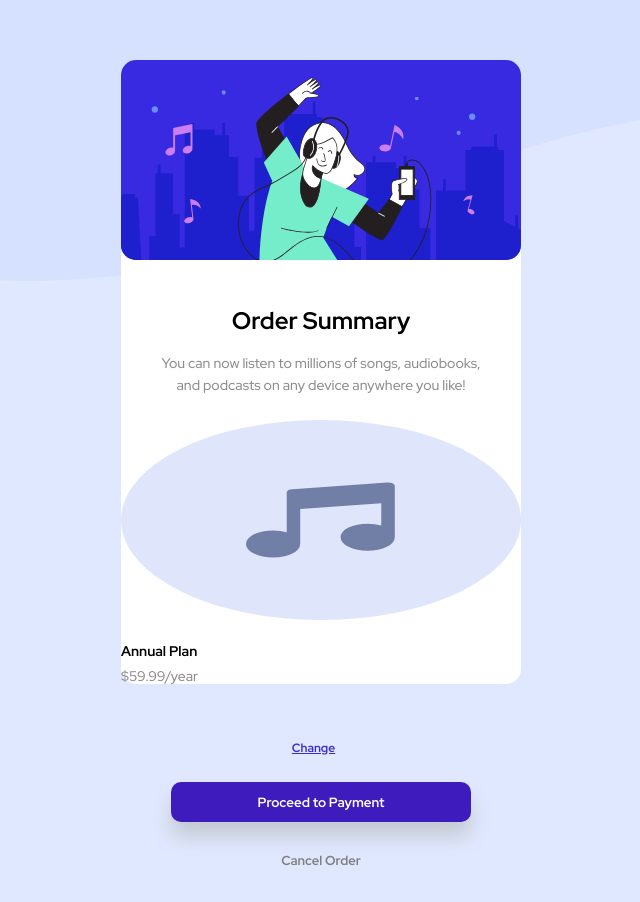
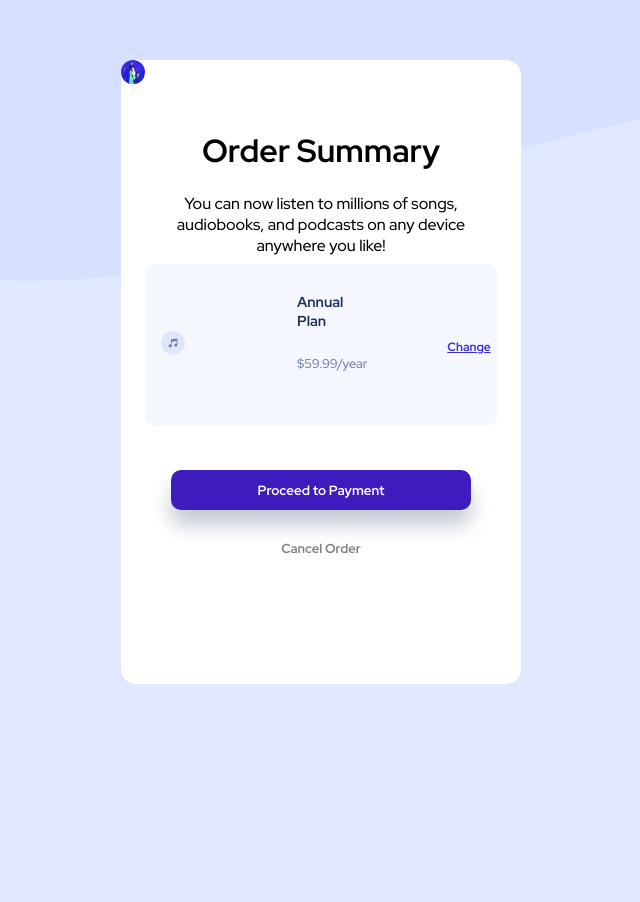
Before and after one commit to xavmat94/Order-summary-component, a plain HTML site: page index.html in a window 1280 px wide. Shown: the part 156-1058 px from the top of the page, without its empty margins (319-959 px from the left). Drawn offline with Linux system fonts and the light colour scheme.

Commit message:
Add files via upload

```diff
--- a/index.html
+++ b/index.html
@@ -17,8 +17,7 @@
        <p>You can now listen to millions of songs, audiobooks, and podcasts on any
        device anywhere you like!</p>
        </header>
-
-       <main>
+       <div class="plan-box">
       <div class="muisc-icon"><img src="icon-music.svg" alt=""></div>
       <div class=annualplan><h2>Annual Plan</h2>
       <p>$59.99/year<p>
@@ -26,8 +25,7 @@
       <div class="change">
         <a href="">Change</a>
       </div>
-      </main>
-
+       </div>
       <footer>
       <button>Proceed to Payment</button>
       <a href="">Cancel Order</a>
--- a/styles.css
+++ b/styles.css
@@ -23,17 +23,10 @@ body {
 .image-container {
   font-family: 'Red Hat Display', sans-serif;
   height: 39rem;
-  background-color: white;
+  background-color: rgb(255, 255, 255);
   border-radius: 15px;
   width: 400px;
 }
-
-img {
-  border-radius: 15px;
-  width: 400px;
-  height: 200px;
-}
-
 
 header {
   text-align: center;
@@ -42,7 +35,7 @@ header {
   font-size: 16px;
   height: 100px;
   margin-top: 40px;
-  margin-bottom: 15px;
+  margin-bottom: 35px;
 }
 
 footer {
@@ -99,48 +92,40 @@ footer a:hover {
   color: black;
 }
 
-
-.music-icon {
-  margin: auto;
-  image-orientation: center;
-  margin-left: 20px;
-  margin-right: 20px;
+.annualplan {
+  display: flex;
+  flex-direction: column;
+  justify-content: center;
+  padding-left: 10em;
+  text-align: left;
+  font-size: 0.7rem;
 }
 
-.music-icon img {
-  width: 43px;
-  height: 43px;
+.annualplan h2 {
+  color: hsl(223, 47%, 23%);
+  font-size: .9rem;
 }
 
-.annualplan {
-  margin: auto;
-  margin-left: 0px;
-  text-align: left;
-  padding: 5px;
-  font-family: 'Red Hat Display', sans-serif;
-  padding-left: 0px;
+.annualplan p {
+  color: hsl(224, 23%, 55%);
+  font-size: .8rem;
 }
 
 .change {
-  text-align: center;
-  padding: 5px;
-  margin: auto;
-  margin-right: 15px;
-  margin-top: 25px;
+  padding-left:5rem;
 }
 
-h2 {
-  margin-bottom: 5px;
-  font-size: 14px;
+.plan-box {
+  background:hsl(225, 100%, 98%);
+  display: flex;
+  align-items: center;
+  margin: 0 1.5em 1.5em 1.5em;
+  padding: 1em;
+  border-radius: 10px;
 }
 
-p {
-  color: rgb(141, 141, 141);
-  margin-top: 0px;
-  font-size: 14px;
-  line-height: 22px;
+img {
+  border-radius: 15rem;
+  width: 1.5rem;
+  height: 1.5rem;
 }
-
-h1 {
-  font-size: 24px;
-}
```
